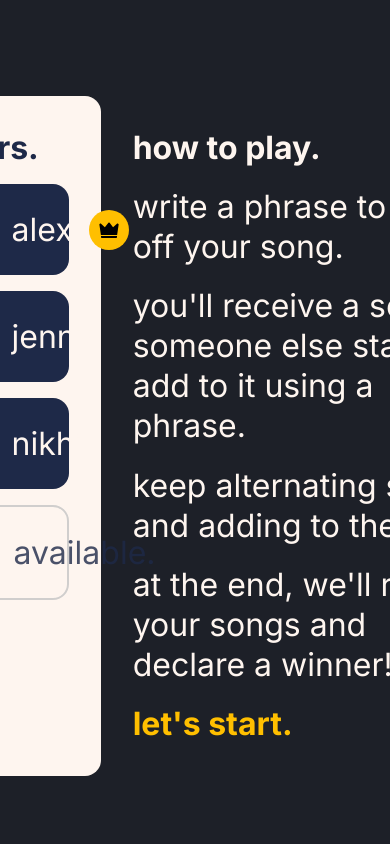
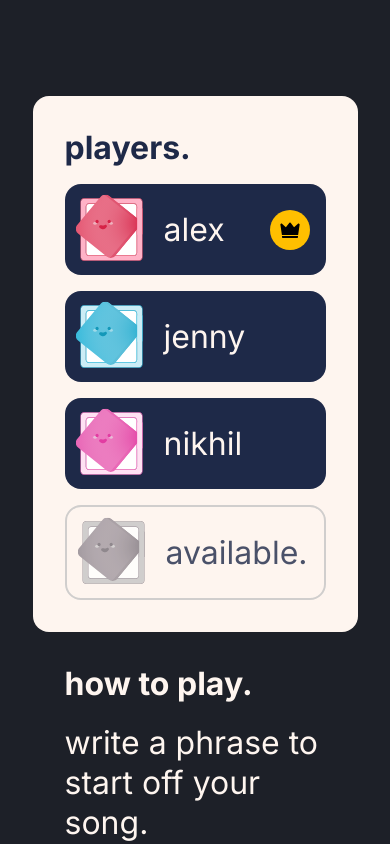
Before and after one commit to jasmine-dragons/tempo, a Next.js app in the folder client/: page /game in a window 390 px wide. Shown: the top 844 px of the page. Built offline with nearby package versions, Linux system fonts and the light colour scheme.

Commit message:
use one col for small screens in info section

```diff
--- a/client/src/app/game/page.module.scss
+++ b/client/src/app/game/page.module.scss
@@ -1,4 +1,12 @@
+@use "src/styles/vars.scss" as vars;
+
 .container {
   display: grid;
   grid-template-columns: 35% auto;
 }
+
+@media (max-width: vars.$breakpoint) {
+    .container {
+        display: block;
+    }
+}
--- a/client/src/styles/vars.scss
+++ b/client/src/styles/vars.scss
@@ -5,4 +5,6 @@ $navy: #1e2948;
 $pink: #e23ca2;
 $yellow: #FFBF00;
 
+$breakpoint: 768px;
+
 $background: #1d2028;
```
